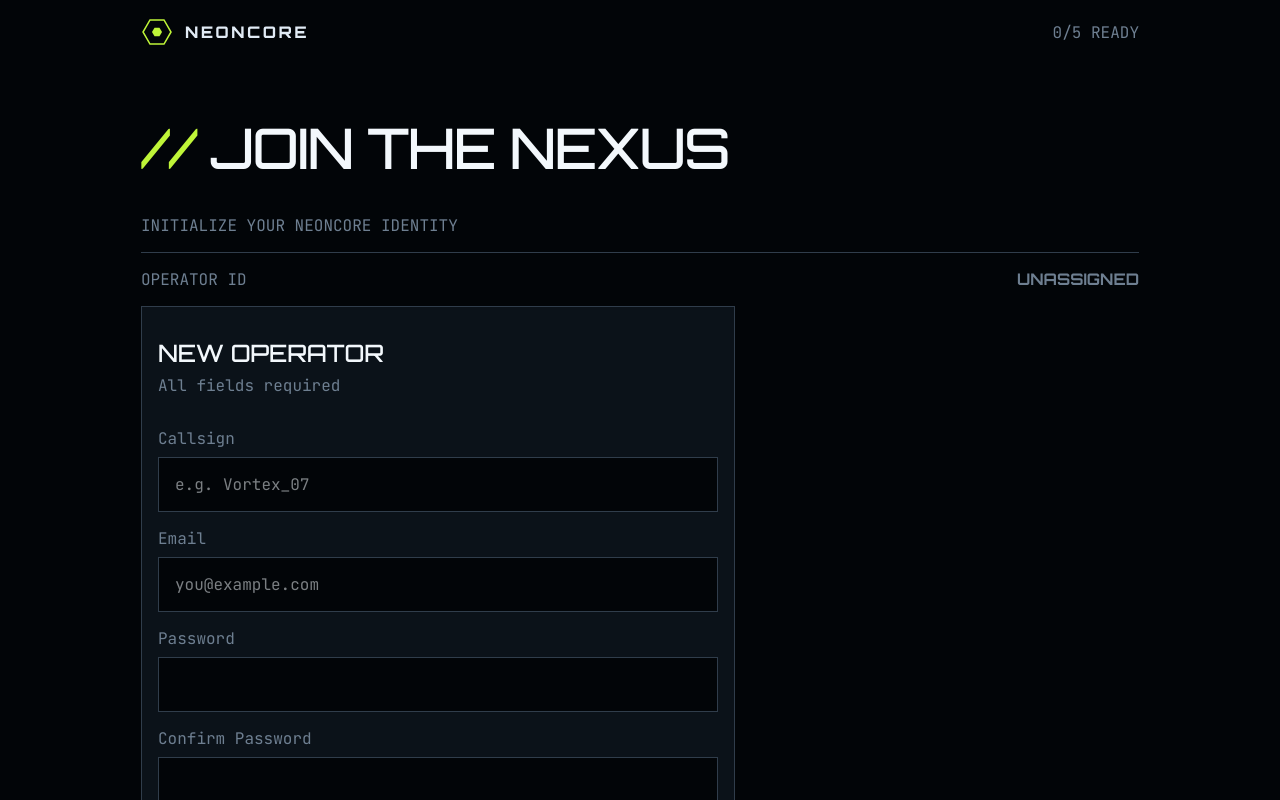
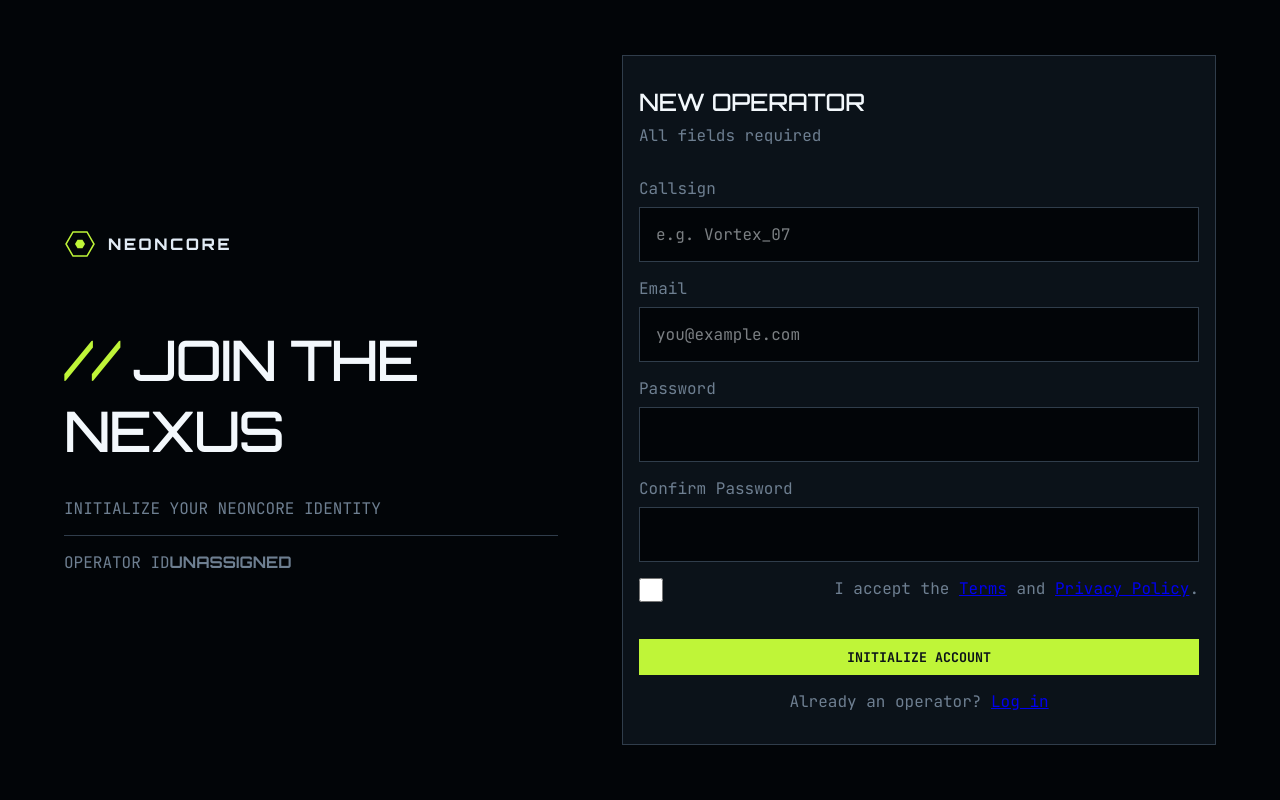
Before and after one commit to jkaps9/gamer-sign-up-form, a React (Vite) app: page / in a window 1280 px wide. Shown: the top 800 px of the page. Built offline with nearby package versions, Linux system fonts and the light colour scheme.

Commit message:
fix(Forms): restructure layout for main content and improve mobile responsiveness

```diff
--- a/src/App.tsx
+++ b/src/App.tsx
@@ -76,10 +76,11 @@ function App() {
 
   return (
     <>
-      <header className="main-header">
+      <div className="main-content">
+        <section className="main-header">
           <Logo></Logo>
-        <span className="text-upper">{numReady}/5 ready</span>
-      </header>
+          <span className="text-upper show-on-mobile">{numReady}/5 ready</span>
+        </section>
         <section className="hero">
           <h1>
             <span className="text-accent">//</span> Join the Nexus
@@ -87,6 +88,7 @@ function App() {
           <p className="text-upper">Initialize your Neoncore identity</p>
         </section>
         <section className="operator-details">
+          <div className="row">
             <div className="operator-details__id">
               <span className="text-upper">Operator ID</span>
               {(formData.callSign && (
@@ -99,7 +101,14 @@ function App() {
                 </span>
               )}
             </div>
+            <div className="hide-on-mobile">
+              <span className="text-upper show-on-mobile">
+                {numReady}/5 ready
+              </span>
+            </div>
+          </div>
         </section>
+      </div>
       <Form
         title="New Operator"
         description="All fields required"
--- a/src/styles/index.css
+++ b/src/styles/index.css
@@ -68,10 +68,16 @@
   display: flex;
   flex-direction: column;
   margin: 0 auto;
-  max-width: 1126px;
+  max-width: 1440px;
   min-height: 100svh;
   padding-inline: 5vw;
   width: 100%;
+
+  @media (min-width: 64rem) {
+    align-items: center;
+    flex-direction: row;
+    gap: 4rem;
+  }
 }
 
 body {
@@ -129,6 +135,24 @@ p {
   color: var(--accent);
 }
 
+.show-on-mobile {
+  display: block;
+  visibility: visible;
+  @media (min-width: 48rem) {
+    display: none;
+    visibility: hidden;
+  }
+}
+
+.hide-on-mobile {
+  display: none;
+  visibility: hidden;
+  @media (min-width: 48rem) {
+    display: block;
+    visibility: visible;
+  }
+}
+
 .main-header {
   align-items: center;
   display: flex;
@@ -138,6 +162,13 @@ p {
 .hero {
   padding-block: 1rem;
 }
+
+.row {
+  align-items: center;
+  display: flex;
+  justify-content: space-between;
+}
+
 .operator-details {
   border-block-start: 1px solid var(--border);
   padding-block: 1rem;
```
Lines whose indentation alone changed are shown as unchanged.
